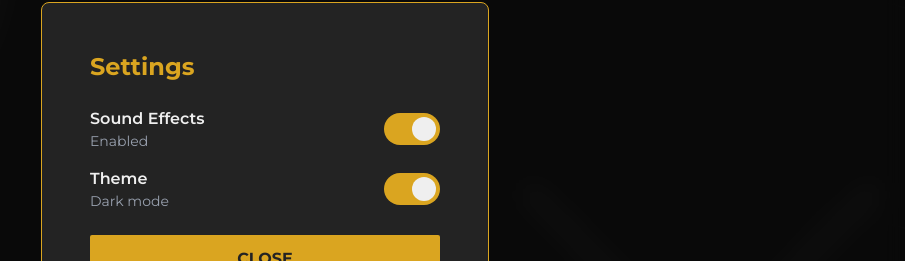
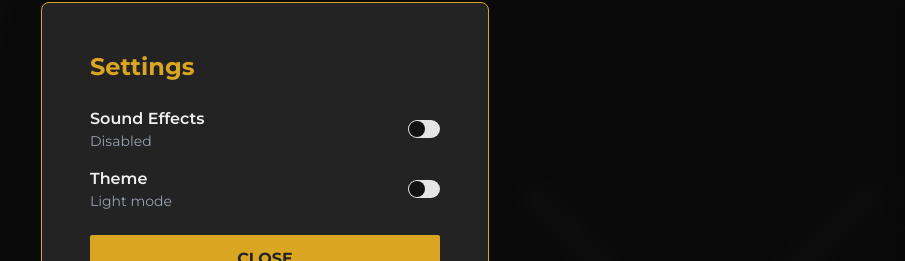
Before and after one commit to TenGosc007/g-arena, a Next.js app: page / in a window 1280 px wide. Both pictures are taken after a click on the button "SETTINGS". Shown: the part 233-494 px from the top of the page, without its empty margins (375-1280 px from the left). Built offline with nearby package versions, Linux system fonts and the light colour scheme.

Commit message:
feat: add logic to settings panel

```diff
--- a/src/components/Organisms/ModalProvider/ModalProvider.tsx
+++ b/src/components/Organisms/ModalProvider/ModalProvider.tsx
@@ -3,6 +3,7 @@
 import { useEffect, useRef } from "react";
 
 import { useModalStore } from "@/store/modalStore";
+import { useSettingsStore } from "@/store/settingsStore";
 
 import { InfoModal } from "../InfoModal";
 import { SettingsModal } from "../SettingsModal";
@@ -15,6 +16,10 @@
 export const ModalProvider = () => {
   const activeModal = useModalStore((s) => s.activeModal);
   const closeModal = useModalStore((s) => s.closeModal);
+  const soundEnabled = useSettingsStore((s) => s.soundEnabled);
+  const themeMode = useSettingsStore((s) => s.themeMode);
+  const toggleSound = useSettingsStore((s) => s.toggleSound);
+  const toggleTheme = useSettingsStore((s) => s.toggleTheme);
 
   const infoRef = useRef<HTMLDialogElement>(null);
   const settingsRef = useRef<HTMLDialogElement>(null);
@@ -38,8 +43,10 @@
       <SettingsModal
         ref={settingsRef}
         onClose={closeModal}
-        soundEnabled={true}
-        isDarkMode={true}
+        soundEnabled={soundEnabled}
+        isDarkMode={themeMode === "dark"}
+        onSoundToggle={toggleSound}
+        onThemeToggle={toggleTheme}
       />
     </>
   );
--- a/src/components/Organisms/SettingsModal/SettingsModal.tsx
+++ b/src/components/Organisms/SettingsModal/SettingsModal.tsx
@@ -1,5 +1,6 @@
 import { ActionButton } from "@/components/Atoms/ActionButton";
 import { Modal } from "@/components/Atoms/Modal";
+import { Switch } from "@/components/ui/switch";
 
 type Props = {
   ref: React.RefObject<HTMLDialogElement | null>;
@@ -25,49 +26,35 @@
 
         <section className="flex flex-col gap-4">
           <div className="flex items-center justify-between">
-            <div>
+            <label htmlFor="sound-toggle" className="cursor-pointer">
               <h3 className="font-semibold">Sound Effects</h3>
               <p className="text-sm text-gray-400">
                 {soundEnabled ? "Enabled" : "Disabled"}
               </p>
-            </div>
-            <button
-              onClick={onSoundToggle}
-              className={`relative w-14 h-8 rounded-full transition-colors cursor-pointer ${
-                soundEnabled ? "bg-primary" : "bg-gray-600"
-              }`}
+            </label>
+            <Switch
+              id="sound-toggle"
+              checked={soundEnabled}
+              onCheckedChange={onSoundToggle}
               aria-label={soundEnabled ? "Disable sound" : "Enable sound"}
-            >
-              <span
-                className={`absolute top-1 left-1 w-6 h-6 bg-white rounded-full transition-transform ${
-                  soundEnabled ? "translate-x-6" : "translate-x-0"
-                }`}
-              />
-            </button>
+            />
           </div>
 
           <div className="flex items-center justify-between">
-            <div>
+            <label htmlFor="theme-toggle" className="cursor-pointer">
               <h3 className="font-semibold">Theme</h3>
               <p className="text-sm text-gray-400">
                 {isDarkMode ? "Dark mode" : "Light mode"}
               </p>
-            </div>
-            <button
-              onClick={onThemeToggle}
-              className={`relative w-14 h-8 rounded-full transition-colors cursor-pointer ${
-                isDarkMode ? "bg-primary" : "bg-gray-600"
-              }`}
+            </label>
+            <Switch
+              id="theme-toggle"
+              checked={isDarkMode}
+              onCheckedChange={onThemeToggle}
               aria-label={
                 isDarkMode ? "Switch to light mode" : "Switch to dark mode"
               }
-            >
-              <span
-                className={`absolute top-1 left-1 w-6 h-6 bg-white rounded-full transition-transform ${
-                  isDarkMode ? "translate-x-6" : "translate-x-0"
-                }`}
-              />
-            </button>
+            />
           </div>
         </section>
 
--- /dev/null
+++ b/src/components/ui/switch.tsx
@@ -0,0 +1,33 @@
+"use client";
+
+import { Switch as SwitchPrimitive } from "radix-ui";
+import * as React from "react";
+
+import { cn } from "@/lib/utils";
+
+function Switch({
+  className,
+  size = "default",
+  ...props
+}: React.ComponentProps<typeof SwitchPrimitive.Root> & {
+  size?: "sm" | "default";
+}) {
+  return (
+    <SwitchPrimitive.Root
+      data-slot="switch"
+      data-size={size}
+      className={cn(
+        "peer group/switch relative inline-flex shrink-0 items-center rounded-full border border-transparent transition-all outline-none after:absolute after:-inset-x-3 after:-inset-y-2 focus-visible:border-ring focus-visible:ring-3 focus-visible:ring-ring/50 aria-invalid:border-destructive aria-invalid:ring-3 aria-invalid:ring-destructive/20 data-[size=default]:h-[18.4px] data-[size=default]:w-[32px] data-[size=sm]:h-[14px] data-[size=sm]:w-[24px] dark:aria-invalid:border-destructive/50 dark:aria-invalid:ring-destructive/40 data-checked:bg-primary data-unchecked:bg-input dark:data-unchecked:bg-input/80 data-disabled:cursor-not-allowed data-disabled:opacity-50",
+        className,
+      )}
+      {...props}
+    >
+      <SwitchPrimitive.Thumb
+        data-slot="switch-thumb"
+        className="pointer-events-none block rounded-full bg-background ring-0 transition-transform group-data-[size=default]/switch:size-4 group-data-[size=sm]/switch:size-3 group-data-[size=default]/switch:data-checked:translate-x-[calc(100%-2px)] group-data-[size=sm]/switch:data-checked:translate-x-[calc(100%-2px)] dark:data-checked:bg-primary-foreground group-data-[size=default]/switch:data-unchecked:translate-x-0 group-data-[size=sm]/switch:data-unchecked:translate-x-0 dark:data-unchecked:bg-foreground"
+      />
+    </SwitchPrimitive.Root>
+  );
+}
+
+export { Switch };
--- /dev/null
+++ b/src/store/settingsStore.ts
@@ -0,0 +1,20 @@
+import { create } from "zustand";
+
+export type ThemeMode = "light" | "dark";
+
+type SettingsStore = {
+  soundEnabled: boolean;
+  themeMode: ThemeMode;
+  toggleSound: () => void;
+  toggleTheme: () => void;
+};
+
+export const useSettingsStore = create<SettingsStore>((set) => ({
+  soundEnabled: false,
+  themeMode: "light",
+  toggleSound: () => set((state) => ({ soundEnabled: !state.soundEnabled })),
+  toggleTheme: () =>
+    set((state) => ({
+      themeMode: state.themeMode === "light" ? "dark" : "light",
+    })),
+}));
```
